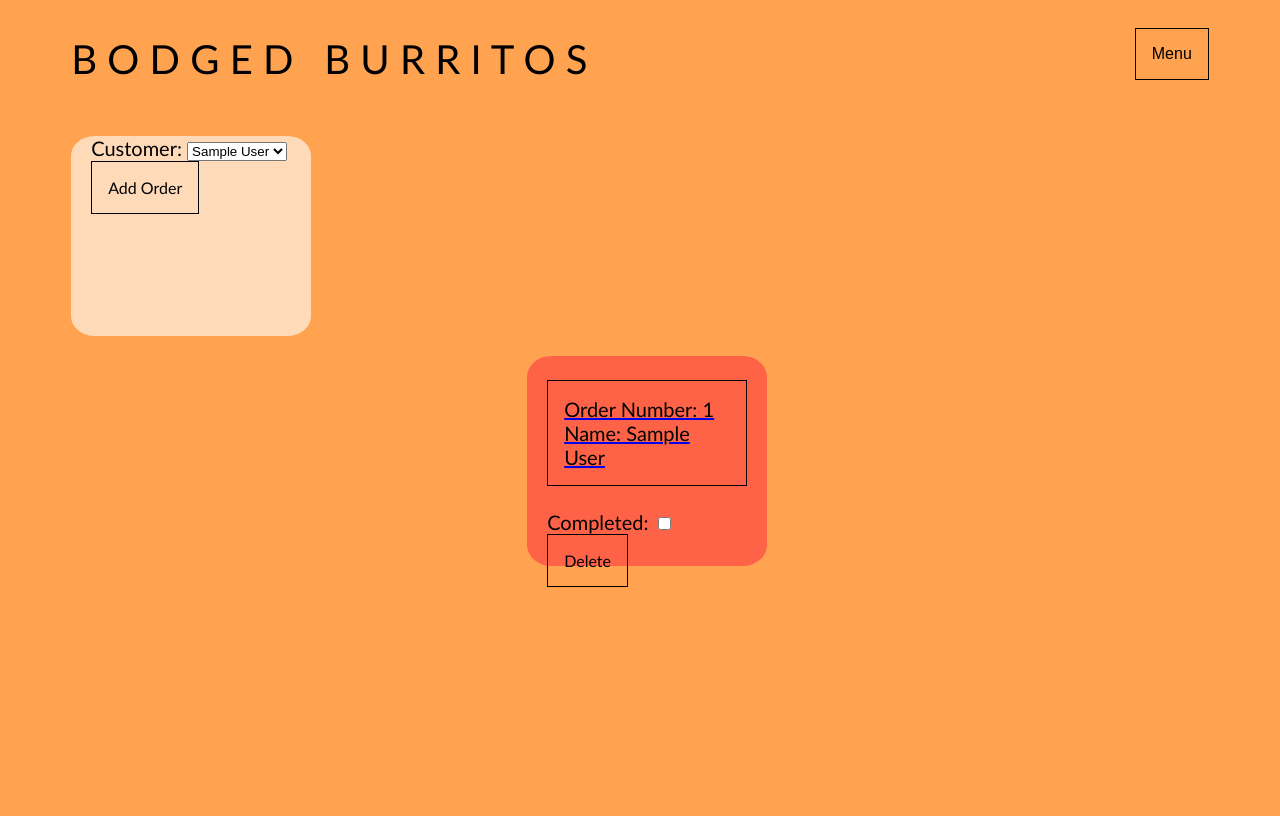
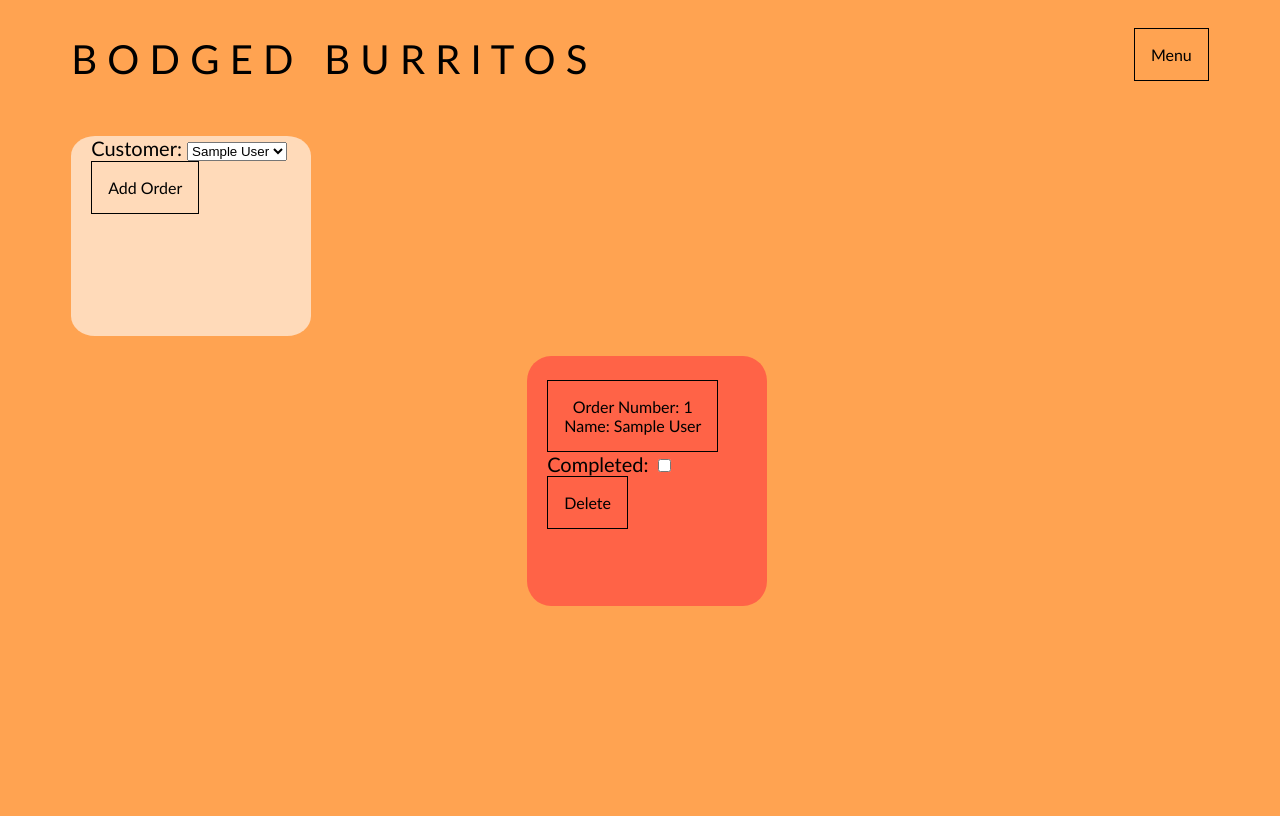
Before and after one commit to Neilroberts85/takeaway, a Flask app: page /orders in a window 1280 px wide. Run offline with Flask 3, Linux system fonts and the light colour scheme; tables that the repository leaves empty hold one stand-in row (values such as "Sample post"); some libraries are stand-ins or nearby versions.

Commit message:
final day tweeking, if things go pear-shaped, use this

```diff
--- a/static/main.css
+++ b/static/main.css
@@ -71,13 +71,21 @@ width: 90%;}
 
 
     }
+.click-order-button {font-family: 'Gill Sans', 'Gill Sans MT', Calibri, 'Trebuchet MS', sans-serif;
+font-weight: lighter;}
 
 
-h1 {font-weight: lighter;}
-h2 {font-weight: lighter;}
-h3 {font-weight: lighter;}
-h4 {font-weight: lighter;}
-h5 {font-weight: lighter;}
+h1 {font-weight: lighter;
+font-family: 'Gill Sans', 'Gill Sans MT', Calibri, 'Trebuchet MS', sans-serif;}
+h2 {font-weight: lighter;
+font-family: 'Gill Sans', 'Gill Sans MT', Calibri, 'Trebuchet MS', sans-serif;}
+h3 {font-weight: lighter;
+font-family: 'Gill Sans', 'Gill Sans MT', Calibri, 'Trebuchet MS', sans-serif;}
+h4 {font-weight: lighter;
+font-family: 'Gill Sans', 'Gill Sans MT', Calibri, 'Trebuchet MS', sans-serif;}
+h5 {font-weight: lighter;
+font-family: 'Gill Sans', 'Gill Sans MT', Calibri, 'Trebuchet MS', sans-serif;}
+
 
 input[type="submit"] {font-weight: lighter;
 font-family: 'Gill Sans', 'Gill Sans MT', Calibri, 'Trebuchet MS', sans-serif;}
@@ -147,7 +155,7 @@ font-family: 'Gill Sans', 'Gill Sans MT', Calibri, 'Trebuchet MS', sans-serif;}
     padding-right: 20;
     border-radius: 10%;
     width: 200px;
-    height: 210px;}
+    height: 250px;}
 
 .order-form-order {background-color: peachpuff;
     padding-left: 20;
@@ -207,7 +215,9 @@ button {background-color: transparent;
     padding: 16px;
     font-size: 16px;
     cursor: pointer;
-    border: 1px solid}
+    border: 1px solid;
+    font-family: 'Gill Sans', 'Gill Sans MT', Calibri, 'Trebuchet MS', sans-serif;
+    font-weight: lighter;}
 
     input[type=submit] {background-color: transparent;
         color: black;
@@ -222,5 +232,6 @@ width: 40%;}
 td.summary-value {text-align: right;}
 
 .quantity-input {float: right;}
+.submit-menu {float: right;}
 
 button.menu_button {margin-top: 20px;}
--- a/templates/burritos.jinja
+++ b/templates/burritos.jinja
@@ -14,8 +14,10 @@
 <h2>Menu</h2>
 {% for burrito in burritos%}
 
-{{ burrito.name }} £{{ burrito.price }}<br>
-
+{{ burrito.name }} £{{ burrito.price }}
+<form class="delete-button" action="/burritos/delete/{{ burrito.id }}" method="POST">
+            <input type="submit" value="Delete" class="submit-menu"><br>
+</form>
 {% endfor %}
 </div>
 
--- a/templates/customers.jinja
+++ b/templates/customers.jinja
@@ -14,15 +14,17 @@
 <div class="customer_info">
     {% for customer in customers %}
       <div class="customer">
+        <h5><a href="/customers/{{ customer.id }}"><button>
         <h2>Name: {{ customer.customer_name }}</h2>
         <h3>Phone Number: {{ customer.customer_phone_number}}</h3>
         <h4>Address: {{ customer.customer_street_name }}</h4>
+        </button></a>
 
         <form class="delete-button" action="/customers/delete/{{ customer.id }}" method="POST">
             <input type="submit" value="Delete">
         </form>
 
-        <h5><a href="/customers/{{ customer.id }}">Select Customer</a>
+
       </div>
     {% endfor %}
 </div>
--- a/templates/orders.jinja
+++ b/templates/orders.jinja
@@ -17,12 +17,12 @@
     {% for order in orders %}
       <div class="order-box">
       <br>
-        <a href="/orders/{{ order.id }}" class="order-link">
-          <div class="click-order-button">
+        <a href="/orders/{{ order.id }}"><button>
+
           Order Number: {{ order.id }}<br>
           Name: {{ order.customer.customer_name }}
-          </div>
-        </a><br>
+
+        </button></a><br>
         <label for="completed">Completed:</label>
         <input type="checkbox" id="completed" name="completed" value="completed">
         <form class="delete-order-form" action="/orders/delete/{{ order.id }}" method="POST">
```
Also changed, not shown: controllers/burrito_controller.py (+8 -0 lines).
